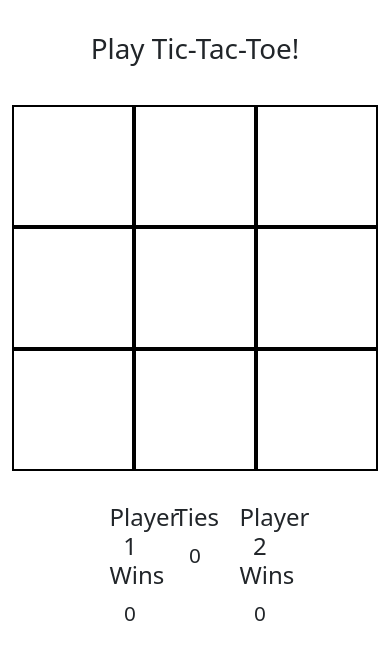
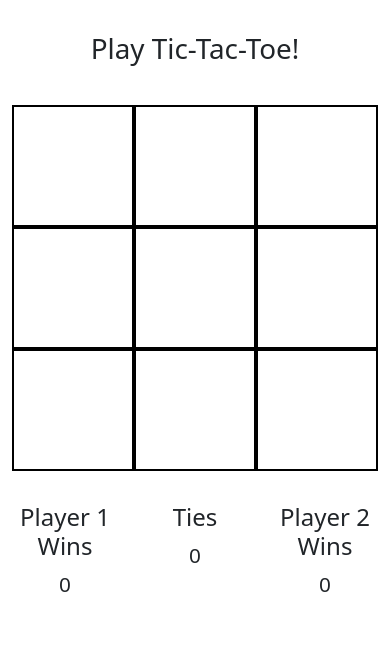
Before and after one commit to ijborda/tic-tac-toe, a plain HTML site: page index.html in a window 390 px wide. Drawn offline with nearby package versions, Linux system fonts and the light colour scheme.

Commit message:
Improve responsiveness

```diff
--- a/index.html
+++ b/index.html
@@ -54,15 +54,15 @@
 				</div>
 			</section>
 			<section class="player row">
-				<div class="col-2">
+				<div class="col-4 col-md-3 col-xl-2">
 					<h2>Player 1 Wins</h2>
 					<span id="p1Score">0</span>
 				</div>
-				<div class="col-2">
+				<div class="col-4 col-md-3 col-xl-2">
 					<h2>Ties</h2>
 					<span id="ties">0</span>
 				</div>
-				<div class="col-2">
+				<div class="col-4 col-md-3 col-xl-2">
 					<h2>Player 2 Wins</h2>
 					<span id="p2Score">0</span>
 				</div>
```
